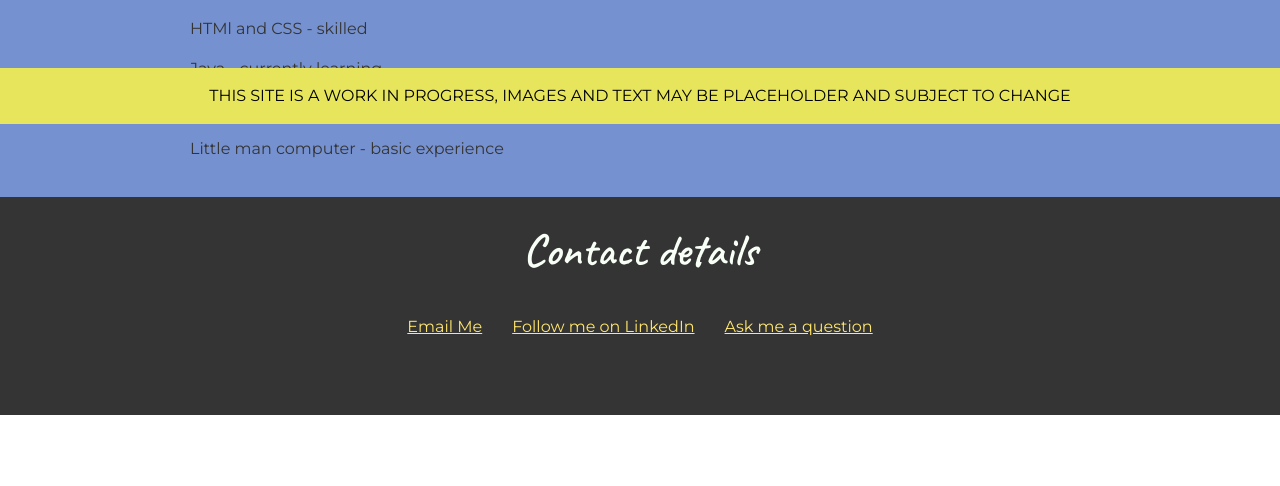
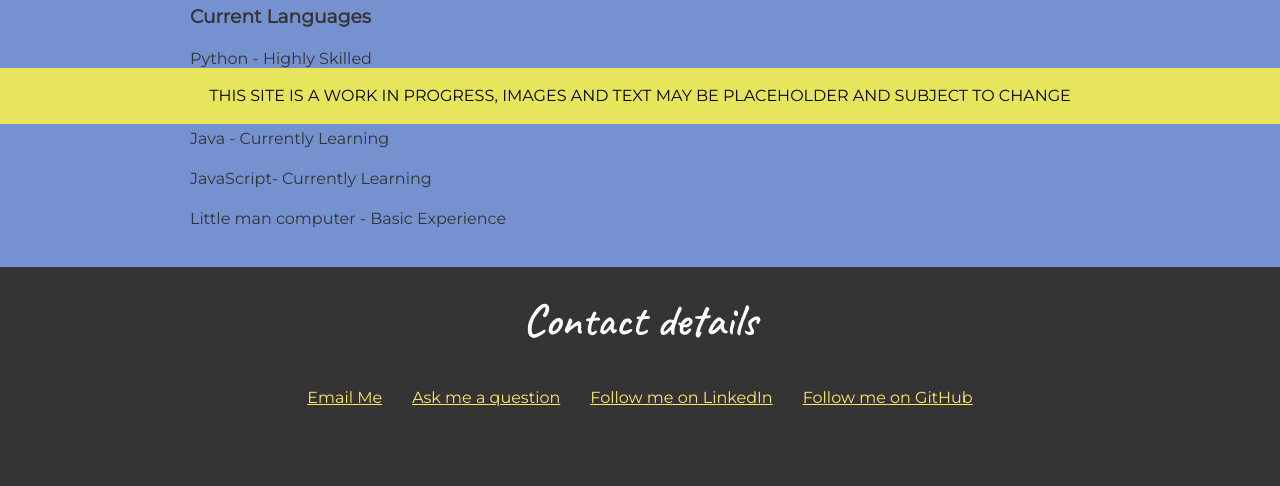
Before and after one commit to jgarner148/All-about-Jack-Garner-Website, a plain HTML site: page about_me_page.html in a window 1280 px wide. Shown: the part 676-1162 px from the top of the page. Before the commit the page ends 1091 px from the top, so only its background shows below. Drawn offline with Linux system fonts and the light colour scheme.

Commit message:
Minor updates

```diff
--- a/about_me_page.html
+++ b/about_me_page.html
@@ -33,16 +33,17 @@
       <section class="section1">
         <div class ="content-wrap">
           <h1>Profile</h1>
-          <p>I am a talented and knowledgeable student software engineer who has a deep rooted passion for programming, computers and how they work. My free time will often be spent coding or developing new skills. One skill that I recently learned was HTMl and CSS, these are what I used to develop this site. I have also just started learning Java and Javascript which I will be implementing into my <a class="link_profile" href="project_page.html">projects</a> in the near future.
+          <p>I am a talented and knowledgeable student software engineer who has a deep rooted passion for programming, computers and how they work. My free time will often be spent coding or developing new skills. One skill that I recently learned was HTMl and CSS, these are what I used to develop this site. I have also just started learning Java and Javascript which I will be implementing into my <a class="link_profile" href="project_page.html">projects</a> in the near future. I have been programming since 2015 and I started with Python3 and had been using that for many years until I started university.</p>
       </section>
       <section class="section2">
         <div class = "content-wrap">
           <h1>My languages </h1>
-          <p>Python - Highly skilled</p>
-          <p>HTMl and CSS - skilled</p>
-          <p>Java - currently learning</p>
-          <p>JavaScript- currently learning</p>
-          <p>Little man computer - basic experience</p>
+          <h3>Current Languages</h3>
+          <p>Python - Highly Skilled</p>
+          <p>HTMl and CSS - Skilled</p>
+          <p>Java - Currently Learning</p>
+          <p>JavaScript- Currently Learning</p>
+          <p>Little man computer - Basic Experience</p>
         </div>
       </section>
       <!--Contact info-->
@@ -51,8 +52,9 @@
           <h2>Contact details</h2>
           <ul class="contact-list">
             <li><a href="mailto: j.garner148@gmail.com">Email Me</a></li>
+            <li><a href= "https://forms.gle/2YFvD38VQoGoDagE7" target="_blank">Ask me a question</a></li>
             <li><a href= "https://linkedin.com/in/jack-garner-73032218a" target="_blank">Follow me on LinkedIn</a></li>
-            <li><a href= "https://forms.gle/2YFvD38VQoGoDagE7" target="_blank">Ask me a question</a></li>
+            <li><a href="https://github.com/jgarner148" target="_blank">Follow me on GitHub</a></li>
           </ul>
         </div>
       </footer>
```
Also changed, not shown: index.html (+2 -1 lines), project_page.html (+10 -9 lines).
